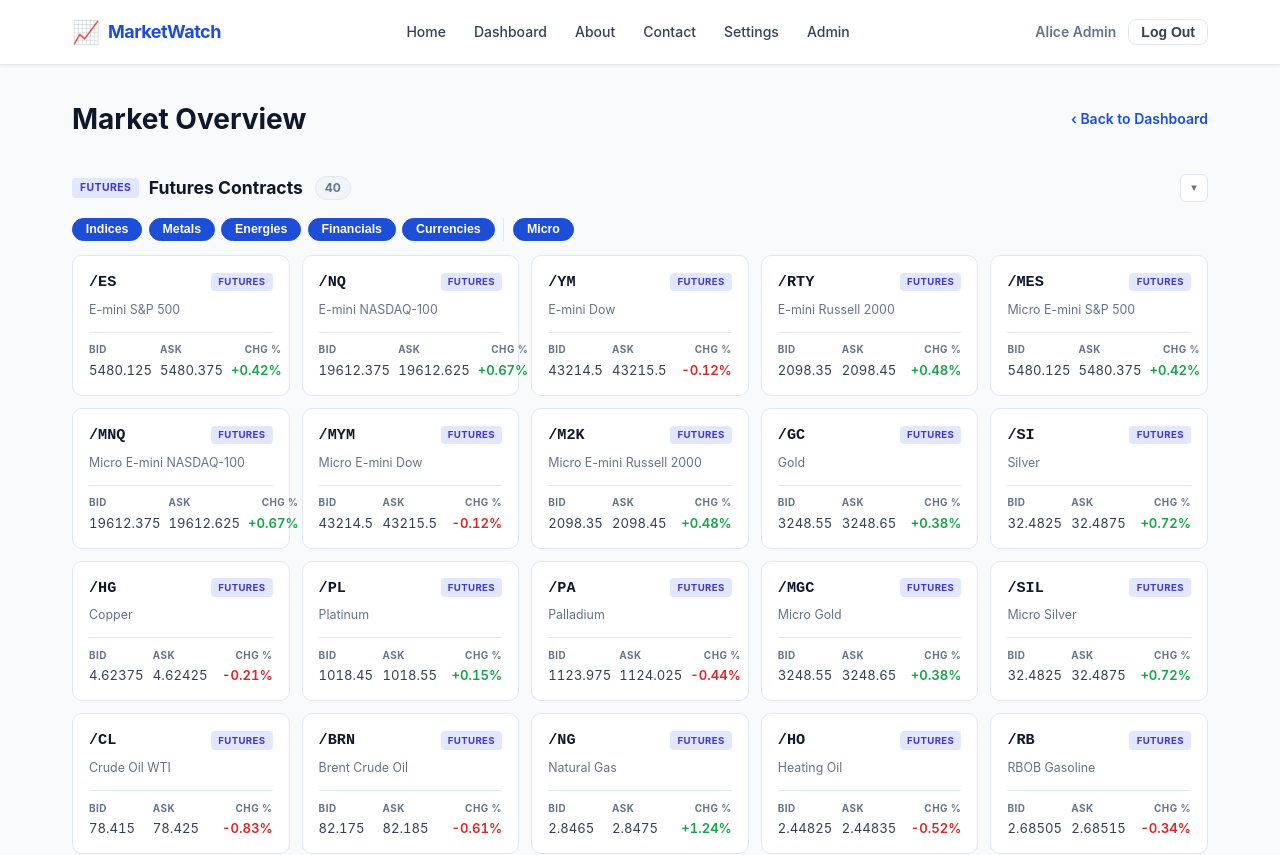
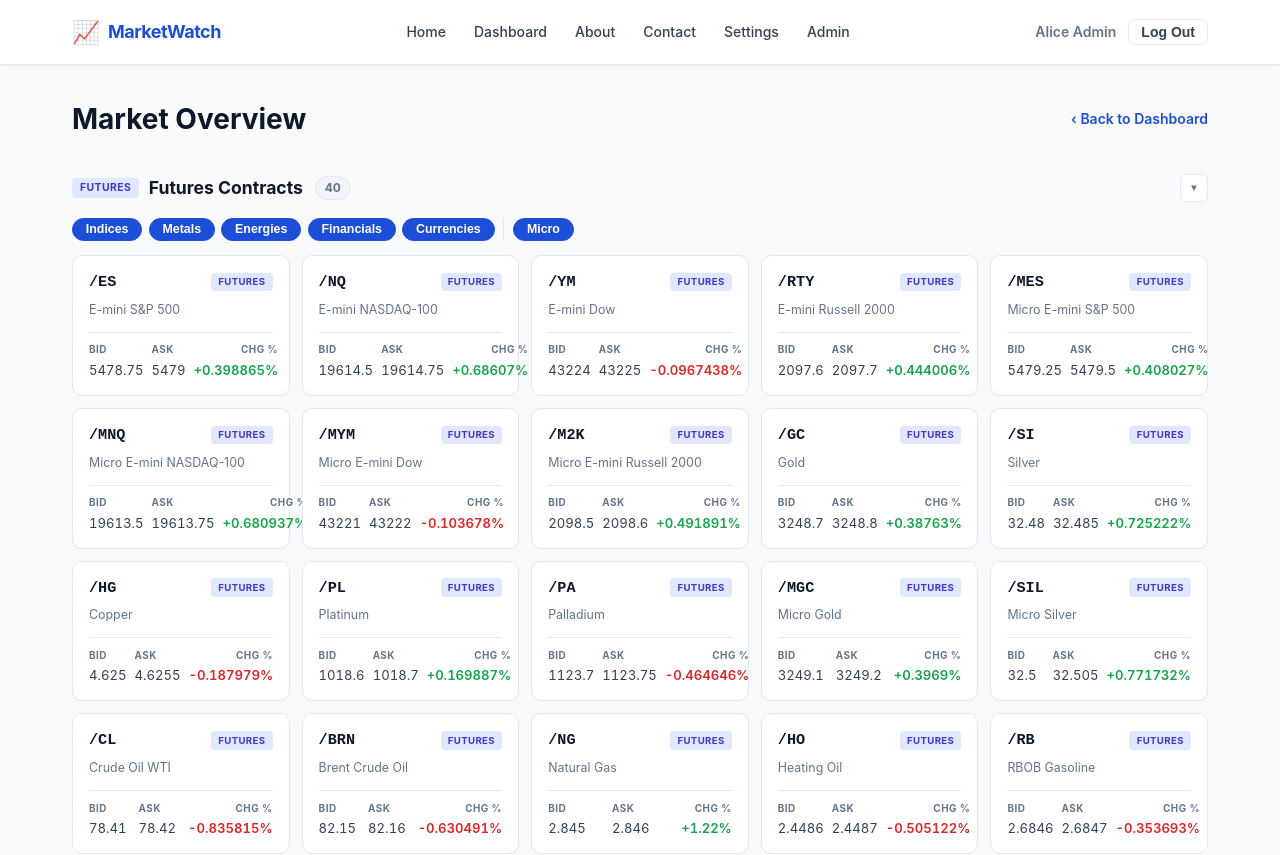
Before and after one commit to WesleyMcCammon/ng-prop-trader, an Angular app: page /market in a window 1280 px wide. Shown: the top 855 px of the page. Built offline with nearby package versions, Linux system fonts and the light colour scheme.

Commit message:
mock live data and update bid and asks

```diff
--- /dev/null
+++ b/src/app/core/services/price-feed.service.ts
@@ -0,0 +1,59 @@
+import { Injectable, inject } from '@angular/core';
+import { InstrumentService } from './instrument.service';
+import { FuturesContract } from '../../shared/model/instrument.model';
+
+@Injectable({ providedIn: 'root' })
+export class PriceFeedService {
+  private readonly instrumentService = inject(InstrumentService);
+  private intervalId: ReturnType<typeof setInterval> | null = null;
+
+  start(intervalMs = 800): void {
+    if (this.intervalId !== null) return;
+    this.intervalId = setInterval(() => this.tick(), intervalMs);
+  }
+
+  stop(): void {
+    if (this.intervalId !== null) {
+      clearInterval(this.intervalId);
+      this.intervalId = null;
+    }
+  }
+
+  private tick(): void {
+    const instruments = this.instrumentService.instruments();
+    const updates = new Map<string, Partial<FuturesContract>>();
+
+    for (const inst of instruments) {
+      if (Math.random() > 0.55) continue;
+
+      const { tickSize, bid, ask, open, high, low } = inst;
+      const spread = ask - bid;
+      const ticks = (Math.floor(Math.random() * 3) + 1) * (Math.random() < 0.5 ? 1 : -1);
+      const delta = ticks * tickSize;
+
+      const newBid   = this.snap(Math.max(tickSize, bid + delta), tickSize);
+      const newAsk   = this.snap(newBid + spread, tickSize);
+      const newPrice = this.snap((newBid + newAsk) / 2, tickSize);
+      const newChange    = parseFloat((newPrice - open).toPrecision(10));
+      const newChangePct = parseFloat(((newChange / open) * 100).toPrecision(6));
+
+      updates.set(inst.symbol, {
+        bid:       newBid,
+        ask:       newAsk,
+        price:     newPrice,
+        high:      Math.max(high, newPrice),
+        low:       Math.min(low,  newPrice),
+        change:    newChange,
+        changePct: newChangePct,
+      });
+    }
+
+    if (updates.size > 0) {
+      this.instrumentService.applyPriceUpdates(updates);
+    }
+  }
+
+  private snap(value: number, tick: number): number {
+    return parseFloat((Math.round(value / tick) * tick).toPrecision(12));
+  }
+}
--- a/src/app/features/admin/instruments/instruments.component.ts
+++ b/src/app/features/admin/instruments/instruments.component.ts
@@ -1,9 +1,10 @@
-import { Component, Input, OnInit, inject, signal, computed } from '@angular/core';
+import { Component, Input, OnDestroy, OnInit, inject, signal, computed } from '@angular/core';
 import { Title } from '@angular/platform-browser';
 import { CommonModule } from '@angular/common';
 import { RouterLink } from '@angular/router';
 import { InstrumentService } from '../../../core/services/instrument.service';
 import { CategoryService } from '../../../core/services/category.service';
+import { PriceFeedService } from '../../../core/services/price-feed.service';
 import { InstrumentCategory } from '../../../shared/model/instrument.model';
 
 type SortDir = 'asc' | 'desc';
@@ -26,9 +27,10 @@
   templateUrl: './instruments.component.html',
   styleUrl: './instruments.component.scss'
 })
-export class InstrumentsComponent implements OnInit {
+export class InstrumentsComponent implements OnInit, OnDestroy {
   private instrumentService = inject(InstrumentService);
   private categoryService   = inject(CategoryService);
+  private priceFeed         = inject(PriceFeedService);
 
   @Input() showAll = false;
 
@@ -76,6 +78,11 @@
   ngOnInit(): void {
     const allKeys = this.toggleableCols.map(c => c.key);
     this.visibleCols.set(new Set(this.showAll ? allKeys : []));
+    this.priceFeed.start();
+  }
+
+  ngOnDestroy(): void {
+    this.priceFeed.stop();
   }
 
   col(key: string): boolean {
--- a/src/app/features/market/market.component.ts
+++ b/src/app/features/market/market.component.ts
@@ -1,8 +1,9 @@
-import { Component, computed, inject, signal } from '@angular/core';
+import { Component, computed, inject, OnDestroy, signal } from '@angular/core';
 import { Title } from '@angular/platform-browser';
 import { RouterLink } from '@angular/router';
 import { InstrumentService } from '../../core/services/instrument.service';
 import { CategoryService } from '../../core/services/category.service';
+import { PriceFeedService } from '../../core/services/price-feed.service';
 import { InstrumentCategory } from '../../shared/model/instrument.model';
 import { InstrumentCardComponent } from '../../shared/components/instrument-card/instrument-card.component';
 
@@ -13,9 +14,10 @@
   templateUrl: './market.component.html',
   styleUrl: './market.component.scss'
 })
-export class MarketComponent {
+export class MarketComponent implements OnDestroy {
   private instrumentService = inject(InstrumentService);
   private categoryService   = inject(CategoryService);
+  private priceFeed         = inject(PriceFeedService);
 
   instruments = this.instrumentService.instruments;
 
@@ -48,6 +50,11 @@
 
   constructor() {
     inject(Title).setTitle('Market – MarketWatch');
+    this.priceFeed.start();
+  }
+
+  ngOnDestroy(): void {
+    this.priceFeed.stop();
   }
 
   toggleFutures(cat: InstrumentCategory): void {
```
